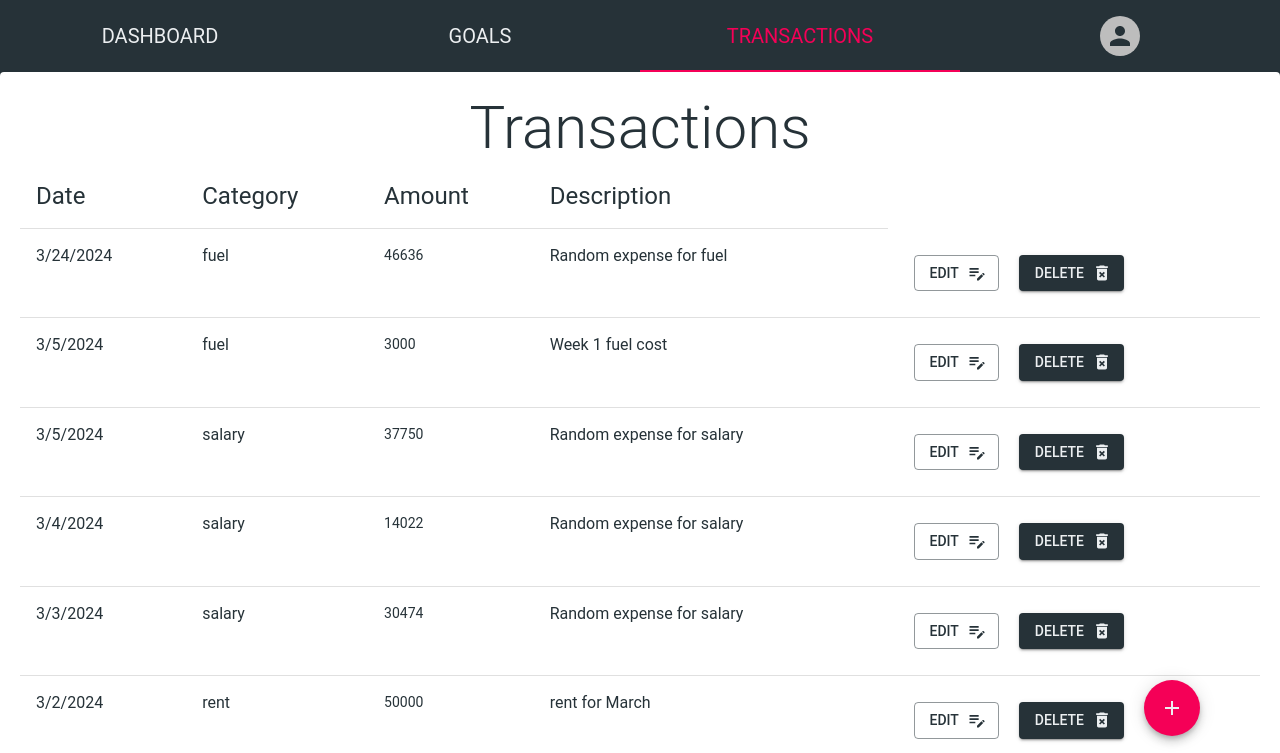
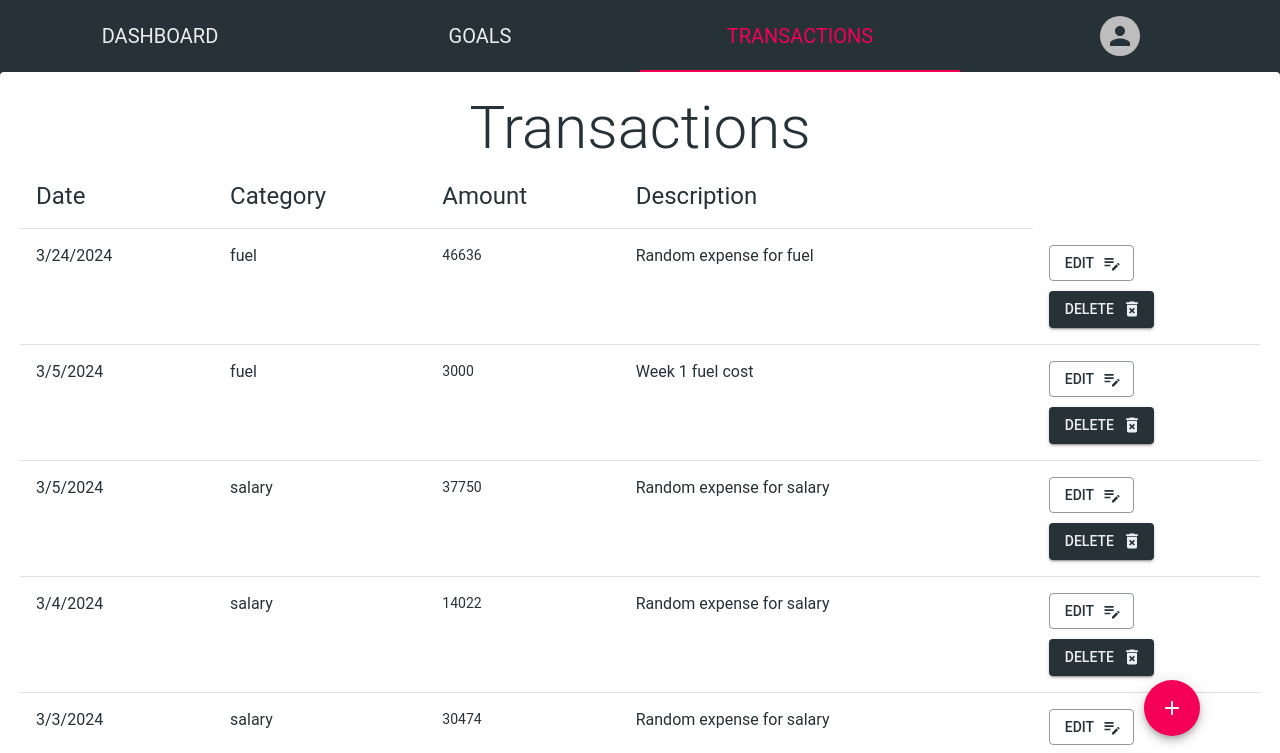
Before and after one commit to KinanEmumba/financial-planner, a React (Vite) app: page /home/transactions in a window 1280 px wide. Shown: the top 753 px of the page. Built offline with nearby package versions, Linux system fonts and the light colour scheme.

Commit message:
used spacer instead of sx

```diff
--- a/src/pages/transactions/ExpensesTable.tsx
+++ b/src/pages/transactions/ExpensesTable.tsx
@@ -1,5 +1,6 @@
 import {
 	Box,
+	Button,
 	Table,
 	TableBody,
 	TableCell,
@@ -12,7 +13,8 @@ import EditNoteIcon from '@mui/icons-material/EditNote';
 import DeleteForeverIcon from '@mui/icons-material/DeleteForever';
 
 import { ExpenseDataType } from 'src/utils/shared-types';
-import { EditDeleteButton, StyledTableCell } from './transactions-style';
+import { StyledTableCell } from './transactions-style';
+import { Spacer } from 'src/components/styled-components';
 
 const ExpensesTable = ({
 	expenses,
@@ -46,20 +48,19 @@ const ExpensesTable = ({
 							</StyledTableCell>
 							<StyledTableCell>{row.description}</StyledTableCell>
 							<StyledTableCell>
-								<EditDeleteButton
-									sx={{margin: '10px'}}
+								<Button
 									variant="outlined"
 									endIcon={<EditNoteIcon />}
 									onClick={() => onEdit({index})}>
 										Edit
-								</EditDeleteButton>
-								<EditDeleteButton
-									sx={{margin: '10px'}}
+								</Button>
+								<Spacer margin='10px' />
+								<Button
 									variant="contained"
 									endIcon={<DeleteForeverIcon />}
 									onClick={() => onDelete({index})}>
 										Delete
-								</EditDeleteButton>
+								</Button>
 							</StyledTableCell>
 						</TableRow>
 					))}
--- a/src/pages/transactions/transactions-style.ts
+++ b/src/pages/transactions/transactions-style.ts
@@ -1,4 +1,4 @@
-import { Box, Button, Fab, TableCell, styled } from "@mui/material";
+import { Box, Fab, TableCell, styled } from "@mui/material";
 
 import { bgGradient } from "src/components/styled-components";
 
@@ -24,7 +24,3 @@ export const StyledModalBox = styled(Box)(({ theme }) =>`
 	padding: 20px;
 	background-image: ${bgGradient(theme)};
 `);
-
-export const EditDeleteButton = styled(Button)(({ theme }) =>`
-	margin: 10px;
-`);
```
